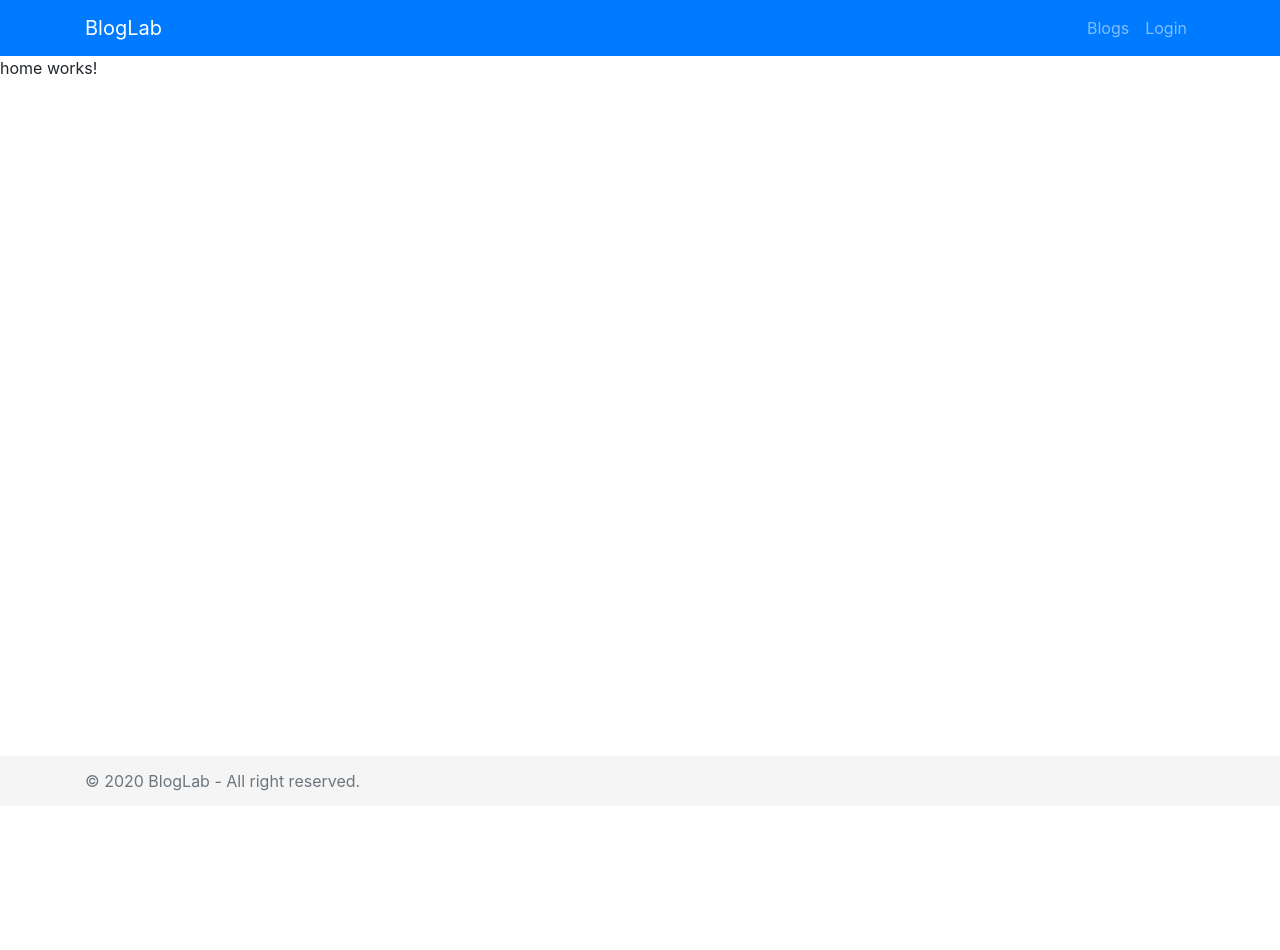
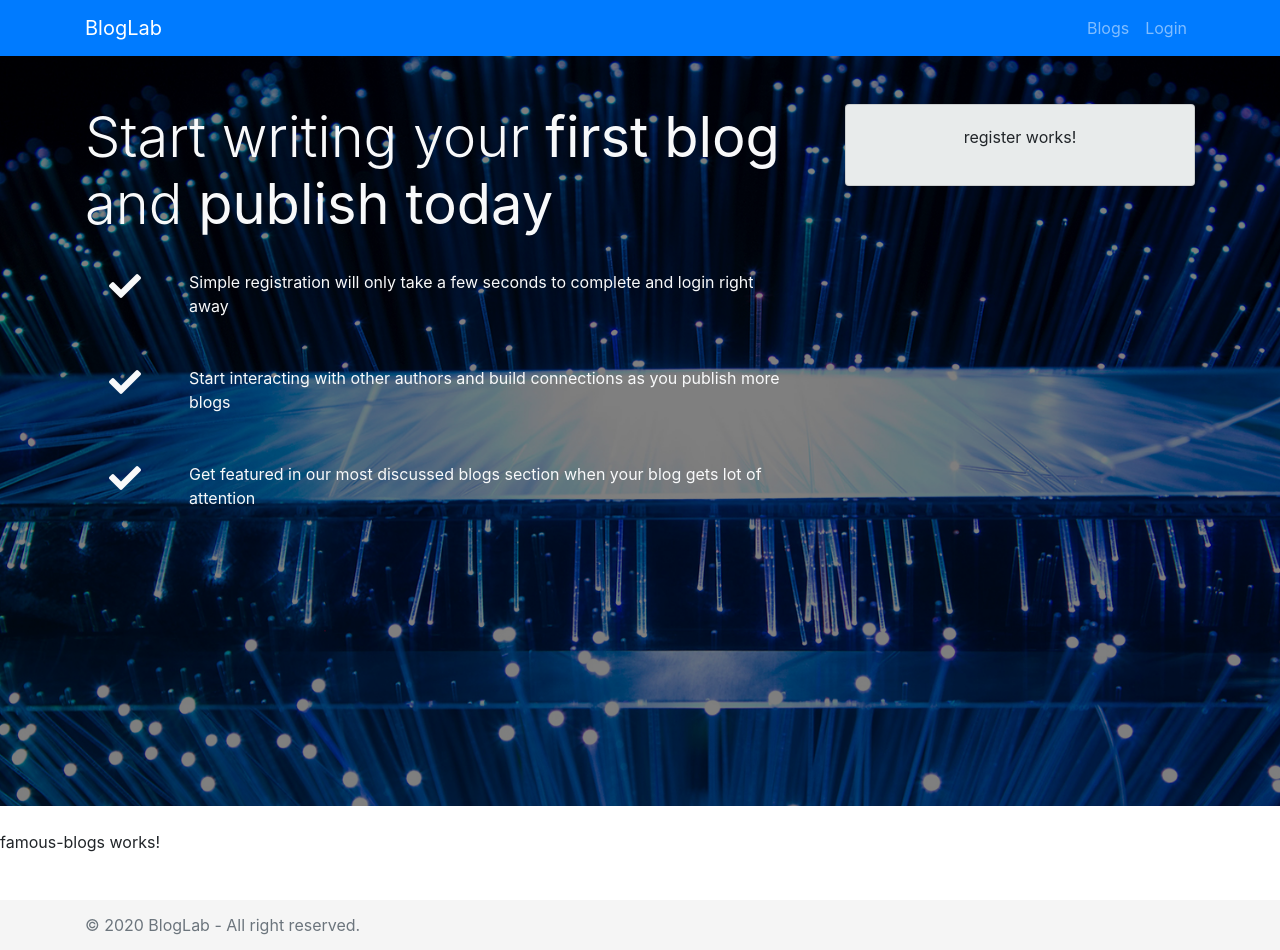
Before and after one commit to l-diazs/BlogLab, an Angular app in the folder BlogLab-UI/: page / in a window 1280 px wide. Before the commit the page ends 806 px from the top, so only its background shows below. Built offline with nearby package versions, Linux system fonts and the light colour scheme.

Commit message:
home component with image and not found component

```diff
--- a/BlogLab-UI/src/app/components/home/home.component.css
+++ b/BlogLab-UI/src/app/components/home/home.component.css
@@ -0,0 +1,20 @@
+#home-section {
+    background: url(../../../assets/blog-image7.jpg);
+    background-repeat: no-repeat;
+    background-size: cover;
+    background-attachment: fixed;
+    min-height: 750px;
+}
+
+#home-section .dark-overlay {
+    position: absolute;
+    top: 1;
+    left: 0;
+    width: 100%;
+    min-height: 750px;
+    background: rgba(0, 0, 0, 0.5);
+}
+
+.card-form {
+    background-color: #e8ebeb;
+}
--- a/BlogLab-UI/src/app/components/home/home.component.html
+++ b/BlogLab-UI/src/app/components/home/home.component.html
@@ -1 +1,54 @@
-<p>home works!</p>
+<header id="home-section" class="mb-4">
+    <div class="dark-overlay">
+        <div class="home-inner container">
+            <div class="row">
+                <div class="col-lg-8 d-none d-lg-block mt-5">
+
+                    <h1 class="display-4 text-light">
+                        Start writing your <strong>first blog</strong> and <strong> publish today</strong>
+                    </h1>
+
+                    <div class="d-flex">
+                        <div class="p-4 align-self-start">
+                            <i class="fas fa-check fa-2x text-light"></i>
+                        </div>
+                        <div class="p-4 align-self-end text-light">
+                            Simple registration will only take a few seconds to complete and login right away
+                        </div>
+                    </div>
+
+                    <div class="d-flex">
+                        <div class="p-4 align-self-start">
+                            <i class="fas fa-check fa-2x text-light"></i>
+                        </div>
+                        <div class="p-4 align-self-end text-light">
+                            Start interacting with other authors and build connections as you publish more blogs
+                        </div>
+                    </div>
+
+                    <div class="d-flex">
+                        <div class="p-4 align-self-start">
+                            <i class="fas fa-check fa-2x text-light"></i>
+                        </div>
+                        <div class="p-4 align-self-end text-light">
+                            Get featured in our most discussed blogs section when your blog gets lot of attention
+                        </div>
+                    </div>
+                </div>
+
+                <div class="col-lg-4 mt-5">
+                    <div class="card bg-muted text-center card-form">
+                        <div class="card-body">
+
+                            <app-register></app-register>
+
+                        </div>
+                    </div>
+                </div>
+
+            </div>
+        </div>
+    </div>
+</header>
+
+<app-famous-blogs></app-famous-blogs>
--- a/BlogLab-UI/src/app/components/not-found/not-found.component.html
+++ b/BlogLab-UI/src/app/components/not-found/not-found.component.html
@@ -1 +1,14 @@
-<p>not-found works!</p>
+<div class="container">
+
+    <div class="d-flex justify-content-center">
+        <h1 class="display-4 mt-5">Page Not Found</h1>
+    </div>
+
+    <div class="d-flex justify-content-center">
+        <p class="lead mt-3">
+            The page you are looking for does not exist. Please try navigating <a routerLink='/'>home</a> and
+            start from there.
+        </p>
+    </div>
+
+</div>
```
Also changed, not shown: BlogLab-UI/src/assets/blog-image7.jpg (added).
